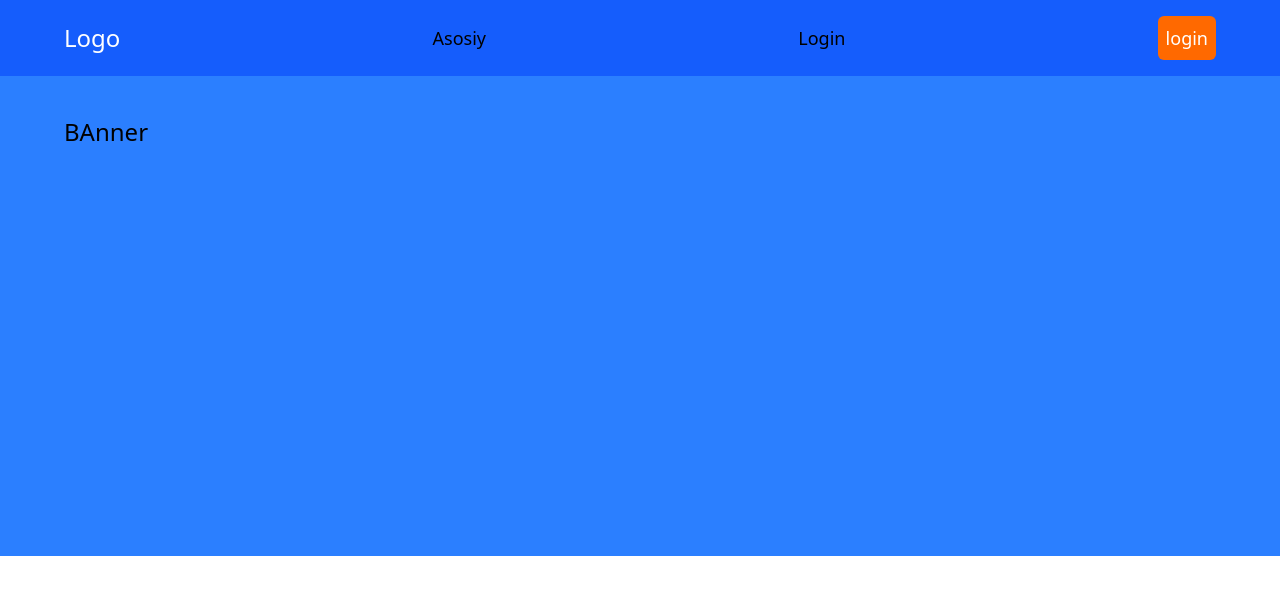
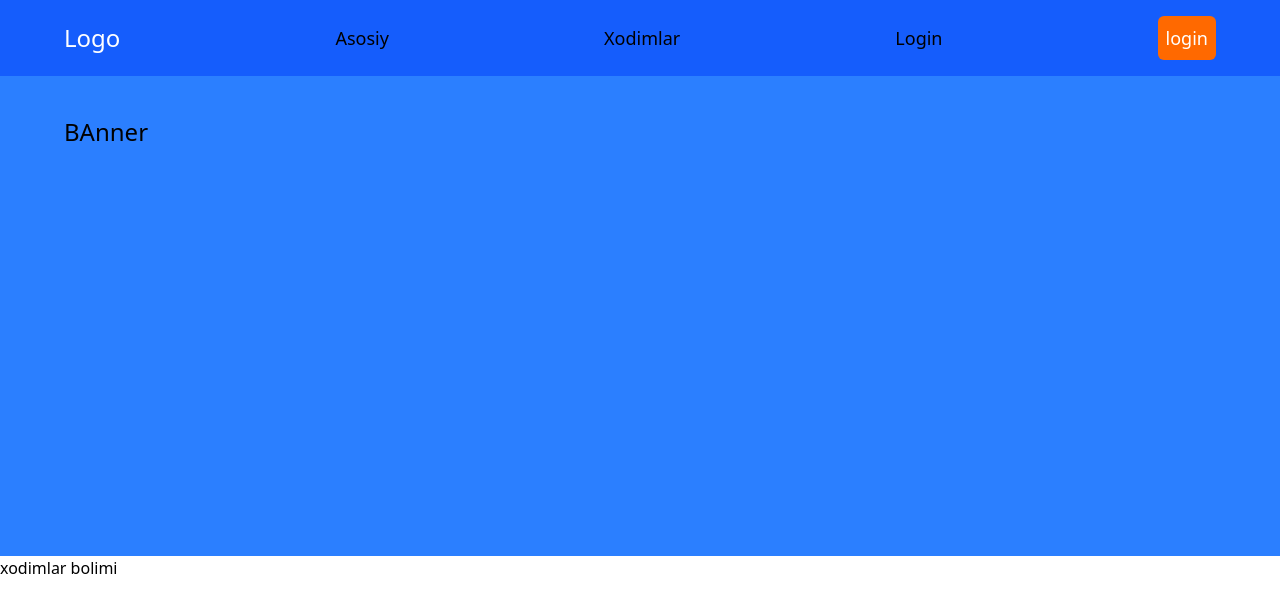
Before and after one commit to Otabek1990/klinika-app, a React (Vite) app: page /xodimlar in a window 1280 px wide. Shown: the top 612 px of the page. Built offline with nearby package versions, Linux system fonts and the light colour scheme.

Commit message:
xodimlar sahifa tayyor boldi

```diff
--- a/src/App.tsx
+++ b/src/App.tsx
@@ -3,6 +3,7 @@ import Banner from "./components/layout/Banner";
 import Navbar from "./components/ui/Navbar";
 import Home from "./pages/home";
 import Login from "./pages/login";
+import Xodimlar from "./pages/xodimlar";
 
 function App() {
   return (
@@ -12,6 +13,7 @@ function App() {
     <Routes>
       <Route path="/" element={<Home/>}/>
       <Route path="/login" element={<Login/>}/>
+      <Route path="/xodimlar" element={<Xodimlar/>}/>
     </Routes>
 
     </>
--- a/src/components/ui/Navbar.tsx
+++ b/src/components/ui/Navbar.tsx
@@ -8,6 +8,9 @@ function Navbar() {
         <NavLink to={"/"}>
           Asosiy
         </NavLink>
+        <NavLink to={"/xodimlar"}>
+          Xodimlar
+        </NavLink>
         <NavLink to={"/login"}>
           Login
         </NavLink>
--- /dev/null
+++ b/src/pages/xodimlar/index.tsx
@@ -0,0 +1,11 @@
+
+
+function Xodimlar() {
+  return (
+    <div>
+      <h1>xodimlar bolimi</h1>
+    </div>
+  )
+}
+
+export default Xodimlar
```
